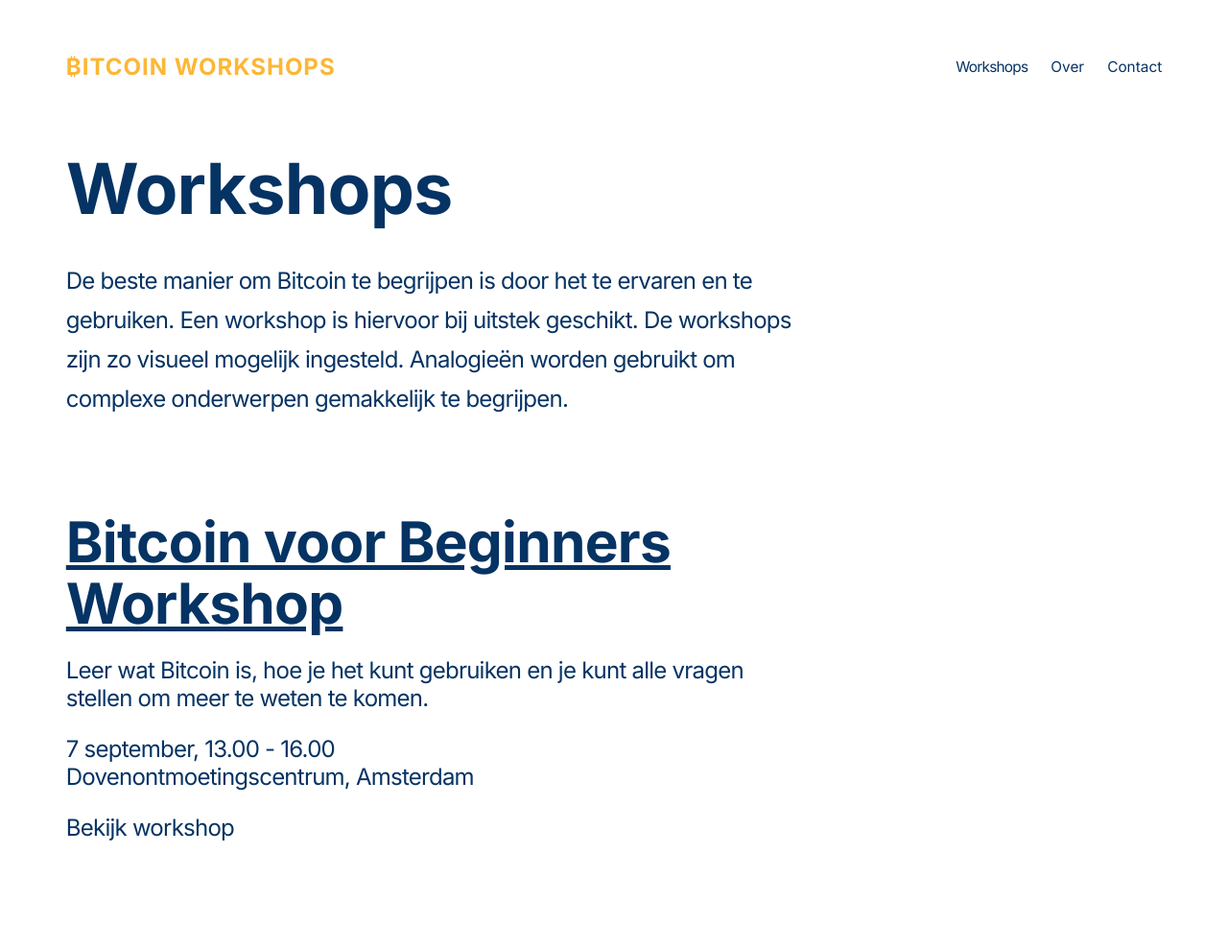
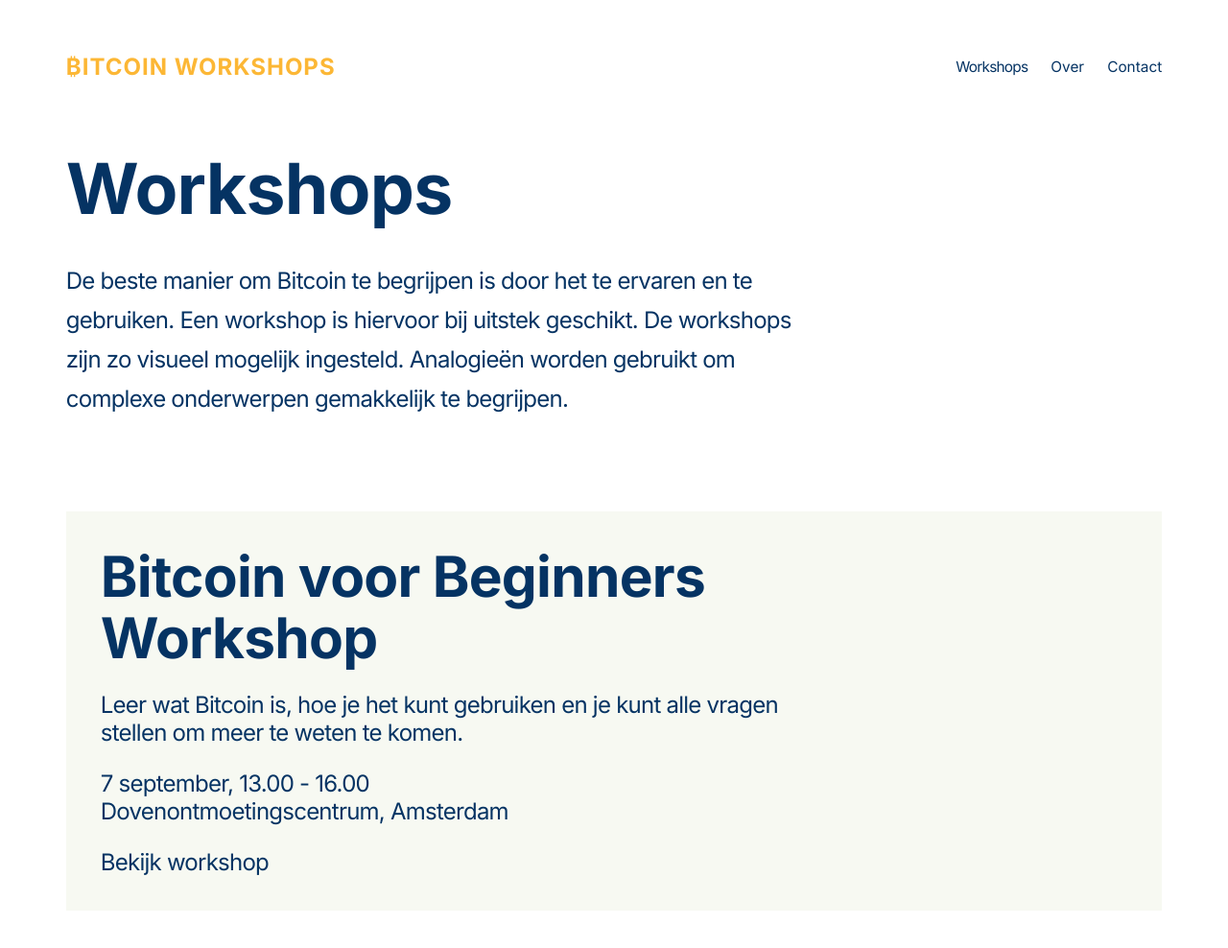
Before and after one commit to 21mln/bitcoinworkshops.nl, a plain HTML site: page workshops/index.html in a window 1280 px wide. Shown: the whole page at 96% size. Before the commit the page ends 925 px from the top, so only its background shows below. Drawn offline with Linux system fonts and the light colour scheme.

Commit message:
style: card styling

```diff
--- a/assets/css/main.css
+++ b/assets/css/main.css
@@ -142,12 +142,6 @@ a:hover {
     margin-inline: auto;
 }
 
-/* Utilities */
-
-.body {
-    line-height: 1.7;
-}
-
 .flow > * + * {
     margin-top: var(--space-2xl, 1em);
 }
@@ -188,3 +182,22 @@ a:hover {
 .site-nav a:not(:hover) {
     text-decoration: none;
 }
+
+.card {
+    position: relative;
+    padding: var(--space-m);
+    background-color: #F7F9F2;
+}
+
+.card__link {
+    text-decoration: none;
+}
+
+.card__link::after {
+    content: '';
+    position: absolute;
+    top: 0;
+    right: 0;
+    bottom: 0;
+    left: 0;
+}
```
